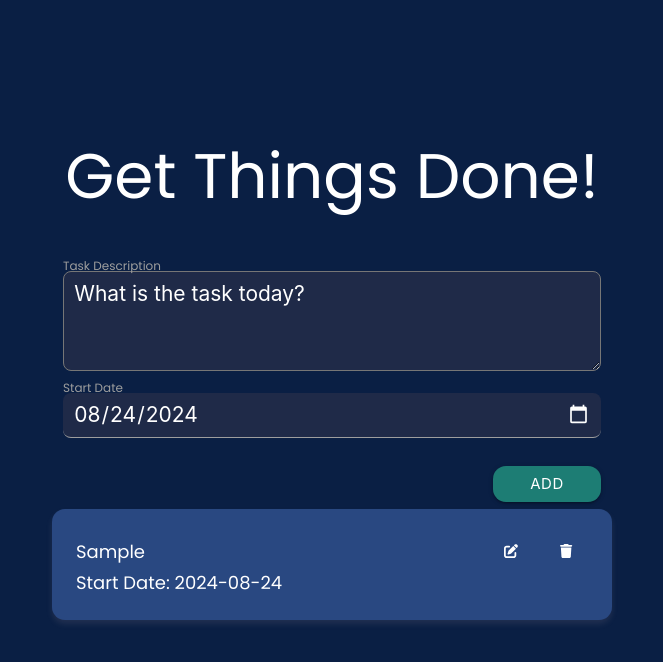
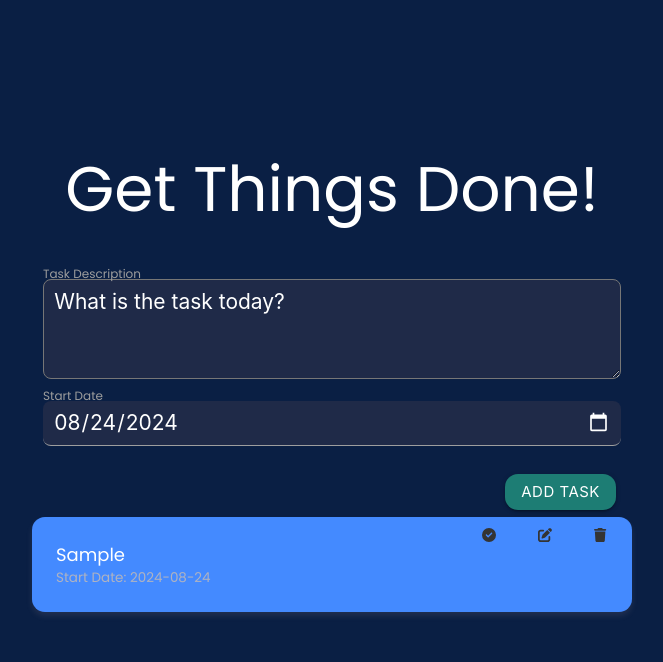
Before and after one commit to Erickln/TO-DO-APP, a React (Create React App) app: page / in a window 1280 px wide. Both pictures are taken after typing "Sample" into the empty fields and a click on the button "ADD TASK". Shown: the top 662 px of the page, without its empty margins (308-971 px from the left). Built offline with nearby package versions, Linux system fonts and the light colour scheme.

Commit message:
chore: Improve TodoForm styling, add update task completion styling

```diff
--- a/src/App.css
+++ b/src/App.css
@@ -120,3 +120,15 @@ input::placeholder {
   font-size: 1.2rem;
   color: #ffffff;
 }
+
+/* src/App.css */
+.completed {
+  text-decoration: line-through;
+  color: #c0c4cf; /* Optional: A lighter color for completed tasks */
+}
+
+/* src/App.css */
+.date-text {
+  font-size: 0.9rem; /* Adjust this value as needed */
+  color: #b0b3c1; /* Optional: A slightly lighter color for dates */
+}
--- a/src/components/Todo.js
+++ b/src/components/Todo.js
@@ -1,31 +1,39 @@
 // src/components/Todo.js
-
 import React from 'react';
 import { FontAwesomeIcon } from '@fortawesome/react-fontawesome';
-import { faPenToSquare, faTrash } from '@fortawesome/free-solid-svg-icons';
+import { faPenToSquare, faTrash, faCheckCircle, faUndo } from '@fortawesome/free-solid-svg-icons';
 import PropTypes from 'prop-types';
 
-export const Todo = ({ task, deleteTodo, editTodo, toggleComplete }) => {
+export const Todo = ({ task, deleteTodo, editTodo, toggleComplete, markAsDone, markAsUndone }) => {
   return (
-    <div className="card">
+    <div className={`card ${task.completed ? 'blue-grey darken-1' : 'blue accent-2'}`} style={{ position: 'relative' }}>
       <div className="card-content white-text">
-        <div className="task-header">
-          <p
-            className={task.completed ? 'completed' : 'incompleted'}
-            onClick={() => toggleComplete(task.id)}
-          >
-            {task.task}
-          </p>
-          <div className="icons">
-            <button className="btn-flat" onClick={() => editTodo(task.id)}>
-              <FontAwesomeIcon icon={faPenToSquare} style={{ color: '#ffffff' }} />
+        <div style={{ position: 'absolute', top: '0px', right: '10px', display: 'flex' }}>
+          {task.completed ? (
+            <button className="btn-flat" onClick={() => markAsUndone(task.id)} style={{ marginLeft: '10px' }}>
+              <FontAwesomeIcon icon={faUndo} />
             </button>
-            <button className="btn-flat" onClick={() => deleteTodo(task.id)}>
-              <FontAwesomeIcon icon={faTrash} style={{ color: '#ffffff' }} />
+          ) : (
+            <button className="btn-flat" onClick={() => markAsDone(task.id)} style={{ marginLeft: '10px' }}>
+              <FontAwesomeIcon icon={faCheckCircle} />
             </button>
-          </div>
+          )}
+          <button className="btn-flat" onClick={() => editTodo(task.id)} style={{ marginLeft: '10px' }}>
+            <FontAwesomeIcon icon={faPenToSquare} />
+          </button>
+          <button className="btn-flat" onClick={() => deleteTodo(task.id)} style={{ marginLeft: '10px' }}>
+            <FontAwesomeIcon icon={faTrash} />
+          </button>
         </div>
-        <p>Start Date: {task.startDate}</p>
+        <p
+          className={task.completed ? 'completed' : 'incompleted'}
+          onClick={() => toggleComplete(task.id)}
+          style={{ marginRight: 'auto' }}
+        >
+          {task.task}
+        </p>
+        <p className="date-text">Start Date: {task.startDate}</p>
+        {task.completed && <p className="date-text">Done Date: {task.doneDate}</p>}
       </div>
     </div>
   );
@@ -38,8 +46,11 @@ Todo.propTypes = {
     completed: PropTypes.bool.isRequired,
     isEditing: PropTypes.bool.isRequired,
     startDate: PropTypes.string.isRequired,
+    doneDate: PropTypes.string, // Optional done date
   }).isRequired,
   deleteTodo: PropTypes.func.isRequired,
   editTodo: PropTypes.func.isRequired,
   toggleComplete: PropTypes.func.isRequired,
+  markAsDone: PropTypes.func.isRequired,
+  markAsUndone: PropTypes.func.isRequired,
 };
--- a/src/components/TodoWrapper.js
+++ b/src/components/TodoWrapper.js
@@ -4,8 +4,6 @@ import { Todo } from './Todo';
 import { TodoForm } from './TodoForm';
 import { v4 as uuidv4 } from 'uuid';
 import { EditTodoForm } from './EditTodoForm';
-
-import PropTypes from 'prop-types';
 
 export const TodoWrapper = () => {
   const [todos, setTodos] = useState(() => {
@@ -15,7 +13,6 @@ export const TodoWrapper = () => {
       startDate: todo.startDate || new Date().toISOString().split('T')[0] // Valor predeterminado si falta
     }));
   });
-
 
   useEffect(() => {
     localStorage.setItem('todos', JSON.stringify(todos));
@@ -55,9 +52,32 @@ export const TodoWrapper = () => {
     setTodos(newTodos);
   };
 
+  const markAsDone = (id) => {
+    const newTodos = todos.map((todo) =>
+      todo.id === id
+        ? { ...todo, completed: true, doneDate: new Date().toISOString().split('T')[0] }
+        : todo
+    );
+
+    // Move the completed task to the end
+    const doneTask = newTodos.find(todo => todo.id === id);
+    const otherTasks = newTodos.filter(todo => todo.id !== id);
+    setTodos([...otherTasks, doneTask]);
+  };
+
+  const markAsUndone = (id) => {
+    const newTodos = todos.map((todo) =>
+      todo.id === id
+        ? { ...todo, completed: false, doneDate: null }
+        : todo
+    );
+
+    // Move the undone task back to its original position
+    setTodos(newTodos);
+  };
 
   return (
-    <div className="todo-wrapper">
+    <div className="section">
       <TodoForm addTodo={addTodo} />
       <div className="row">
         {todos.map((todo) =>
@@ -70,6 +90,8 @@ export const TodoWrapper = () => {
               deleteTodo={deleteTodo}
               editTodo={editTodo}
               toggleComplete={toggleComplete}
+              markAsDone={markAsDone}
+              markAsUndone={markAsUndone}
             />
           )
         )}
@@ -77,16 +99,3 @@ export const TodoWrapper = () => {
     </div>
   );
 };
-
-EditTodoForm.propTypes = {
-  task: PropTypes.shape({
-    id: PropTypes.string.isRequired,
-    task: PropTypes.string.isRequired,
-    completed: PropTypes.bool.isRequired,
-    isEditing: PropTypes.bool.isRequired,
-    startDate: PropTypes.string,
-  }).isRequired,
-  deleteTodo: PropTypes.func.isRequired,
-  editTodo: PropTypes.func.isRequired,
-  toggleComplete: PropTypes.func.isRequired,
-};
```
